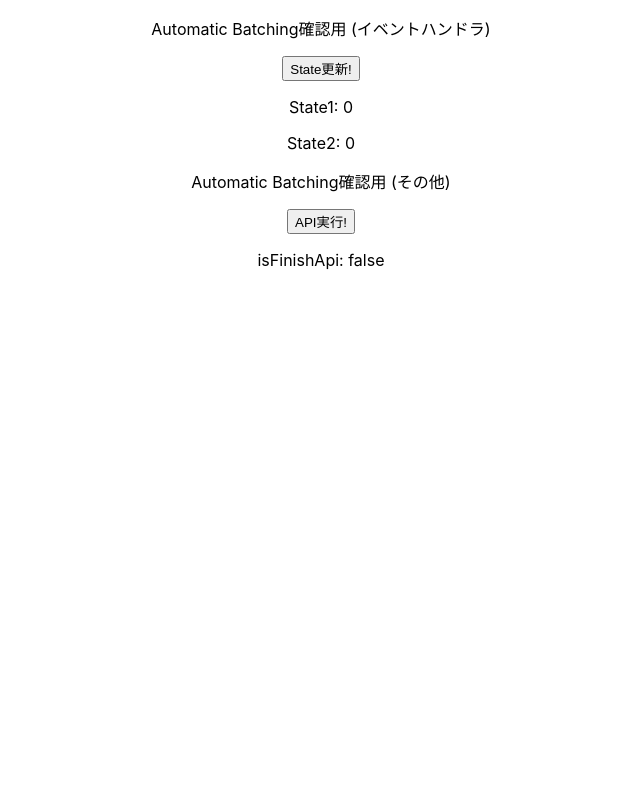
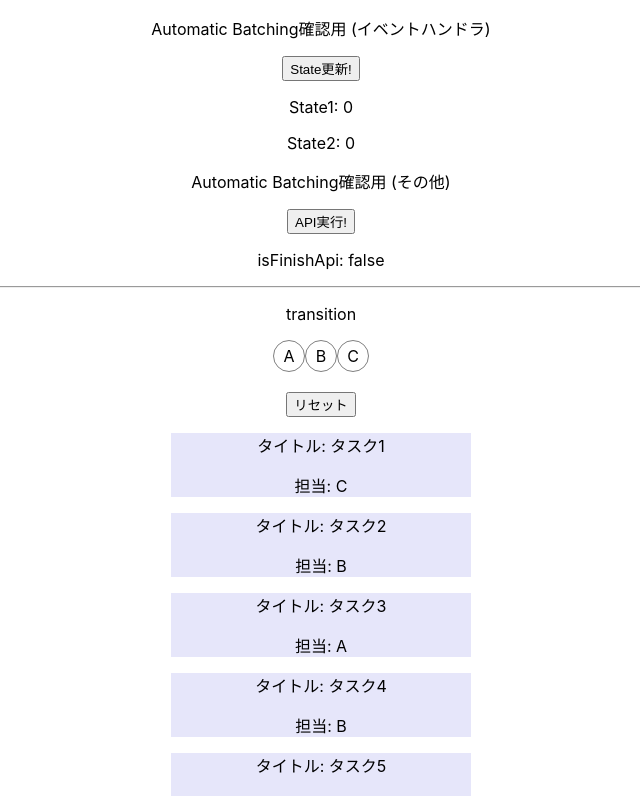
Before and after one commit to budou114/react18-explanation-react18, a React (Create React App) app: page / in a window 1280 px wide. Shown: the top 796 px of the page, without its empty margins (319-959 px from the left). Built offline with nearby package versions, Linux system fonts and the light colour scheme.

Commit message:
サンプルアプリの作成

```diff
--- a/src/App.tsx
+++ b/src/App.tsx
@@ -1,12 +1,15 @@
 import './App.css';
 import { AutoBatchEventHandler } from './components/AutoBatchEventHandler';
 import { AutoBatchOther } from './components/AutoBatchOther';
+import { Transition } from './components/Transition';
 
 function App() {
   return (
     <div className='App'>
       <AutoBatchEventHandler />
       <AutoBatchOther />
+      <hr />
+      <Transition />
     </div>
   );
 }
--- /dev/null
+++ b/src/components/Avatar.tsx
@@ -0,0 +1,23 @@
+import { ReactNode } from "react";
+
+type Props = {
+  children: ReactNode;
+  isSelected?: boolean;
+  onClick: (assignee: string) => void;
+};
+
+export const Avatar = ({ children, isSelected = false, onClick }: Props) => {
+  const border = isSelected ? '3px solid orange' : '1px solid gray';
+
+  return (
+    <div style={{
+      width: '30px',
+      height: '30px',
+      border,
+      borderRadius: '50%',
+      textAlign: 'center',
+      lineHeight: '30px',
+      userSelect: 'none'
+    }} onClick={() => onClick(`${children}`)}>{children}</div>
+  );
+};
--- /dev/null
+++ b/src/components/Transition.tsx
@@ -0,0 +1,61 @@
+import { useState } from "react";
+import { Avatar } from "./Avatar";
+
+type Task = {
+  id: number;
+  title: string;
+  assignee: string;
+};
+
+const member = {
+  a: 'A',
+  b: 'B',
+  c: 'C',
+};
+
+const generateDummyTasks = (): Task[] => {
+  return Array(10000).fill('').map((_, index) => {
+    const adddedIndex = index + 1;
+    return {
+      id: adddedIndex,
+      title: `タスク${adddedIndex}`,
+      assignee: adddedIndex % 3 === 0 ? member.a : adddedIndex % 2 === 0 ? member.b : member.c,
+    };
+  });
+};
+
+const tasks = generateDummyTasks();
+
+const filteringAsignee = (assignee: string) => {
+  if (assignee === '') return tasks;
+  return tasks.filter((task) => task.assignee === assignee);
+}
+
+export const Transition = () => {
+  const [selectedAssignee, setSelectedAssignee] = useState<string>('');
+  const [taskList, setTaskList] = useState<Task[]>(tasks);
+
+  const onClickAssignee = (assignee: string) => {
+    setSelectedAssignee(assignee);
+    setTaskList(filteringAsignee(assignee));
+  };
+
+  return (
+    <div>
+      <p>transition</p>
+      <div style={{ display: 'flex', justifyContent: 'center' }}>
+        <Avatar isSelected={selectedAssignee === member.a} onClick={onClickAssignee}>{member.a}</Avatar>
+        <Avatar isSelected={selectedAssignee === member.b} onClick={onClickAssignee}>{member.b}</Avatar>
+        <Avatar isSelected={selectedAssignee === member.c} onClick={onClickAssignee}>{member.c}</Avatar>
+      </div>
+      <br />
+      <button onClick={() => onClickAssignee('')}>リセット</button>
+      {taskList.map((task) => (
+        <div key={task.id} style={{ width: '300px', margin: 'auto', background: 'lavender' }}>
+          <p>タイトル: { task.title }</p>
+          <p>担当: { task.assignee }</p>
+        </div>
+      ))}
+    </div>
+  );
+};
```
